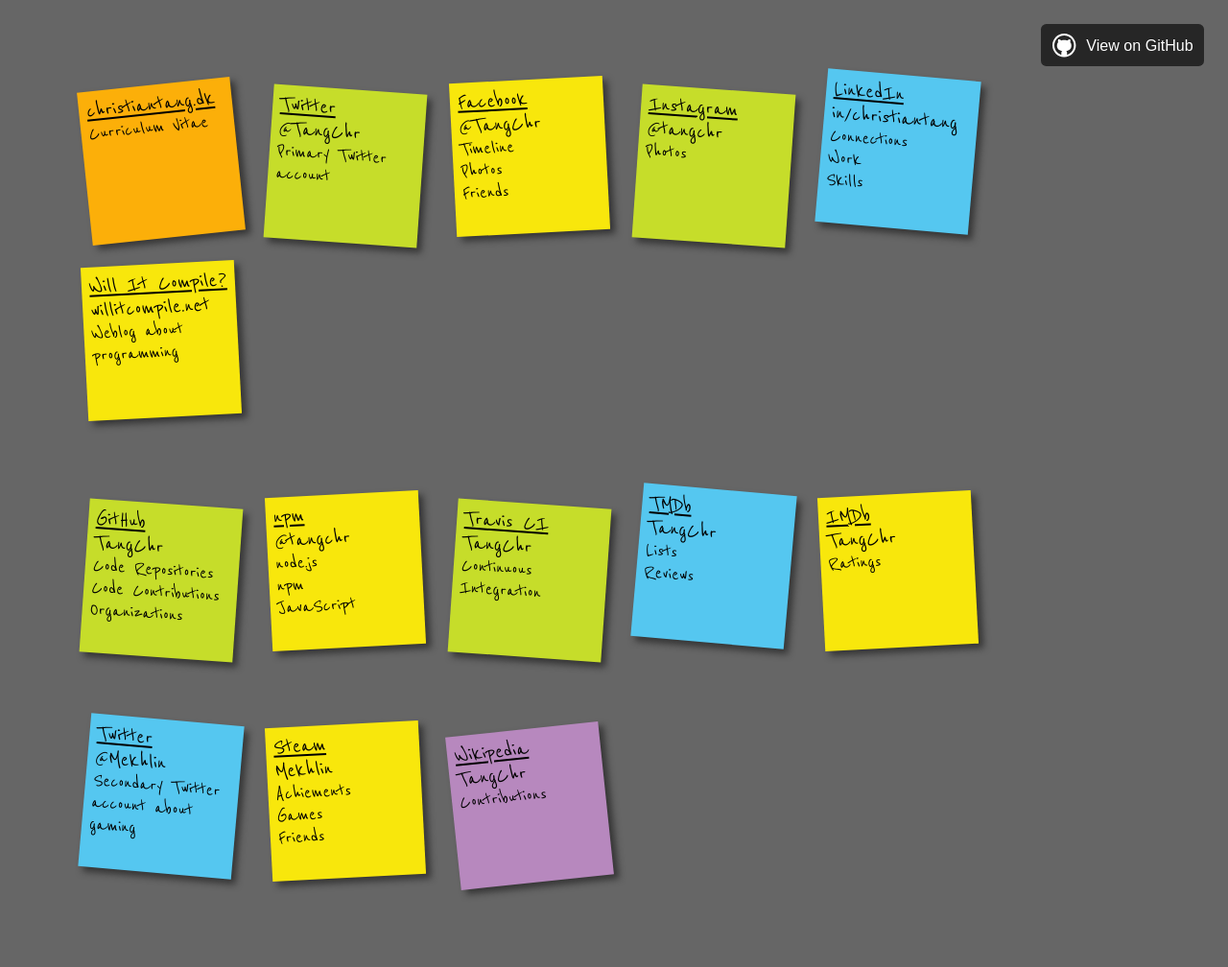
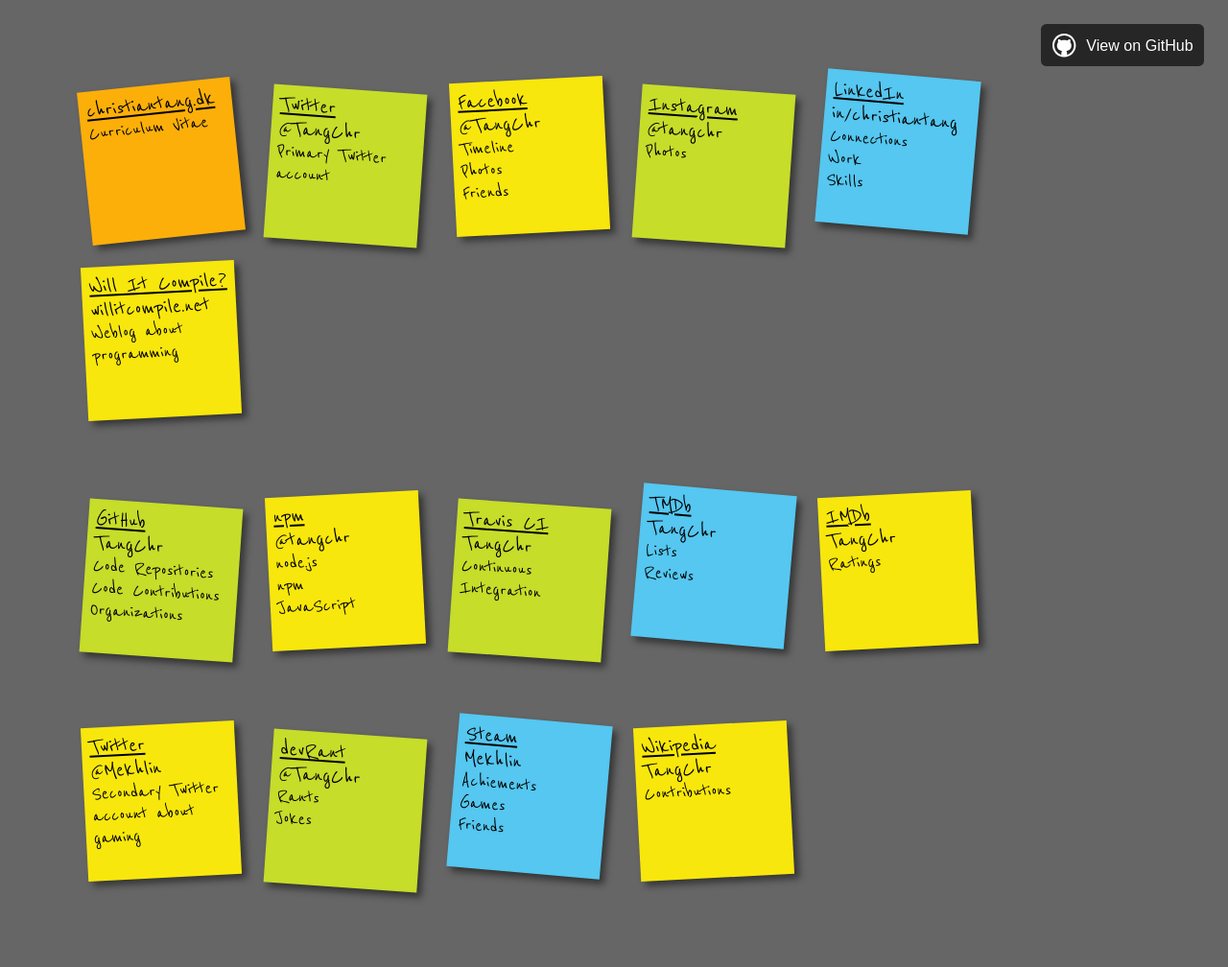
Before and after one commit to TangChr/Seaweed, a Jekyll site: the page built from index.html, in a window 1280 px wide. Shown: the whole page at 96% size. Built offline with Jekyll 4.4.1, drawn with Linux system fonts in a browser that asks for light colours.

Commit message:
Added devRant

```diff
--- a/_data/row3.yml
+++ b/_data/row3.yml
@@ -2,6 +2,11 @@
   url:    https://twitter.com/Mekhlin
   header: "@Mekhlin"
   lines:  ["Secondary Twitter account about gaming"]
+
+- name:   devRant
+  url:    https://www.devrant.io/users/TangChr
+  header: "@TangChr"
+  lines:  ["Rants","Jokes"]
 
 - name:   Steam
   url:    http://steamcommunity.com/id/mekhlin
--- a/index.html
+++ b/index.html
@@ -6,4 +6,4 @@
 </div>
 {% include note_row.html notes=site.data.row1 %}
 {% include note_row.html notes=site.data.row2 dummies=1 %}
-{% include note_row.html notes=site.data.row3 dummies=4 %}
+{% include note_row.html notes=site.data.row3 dummies=2 %}
```
